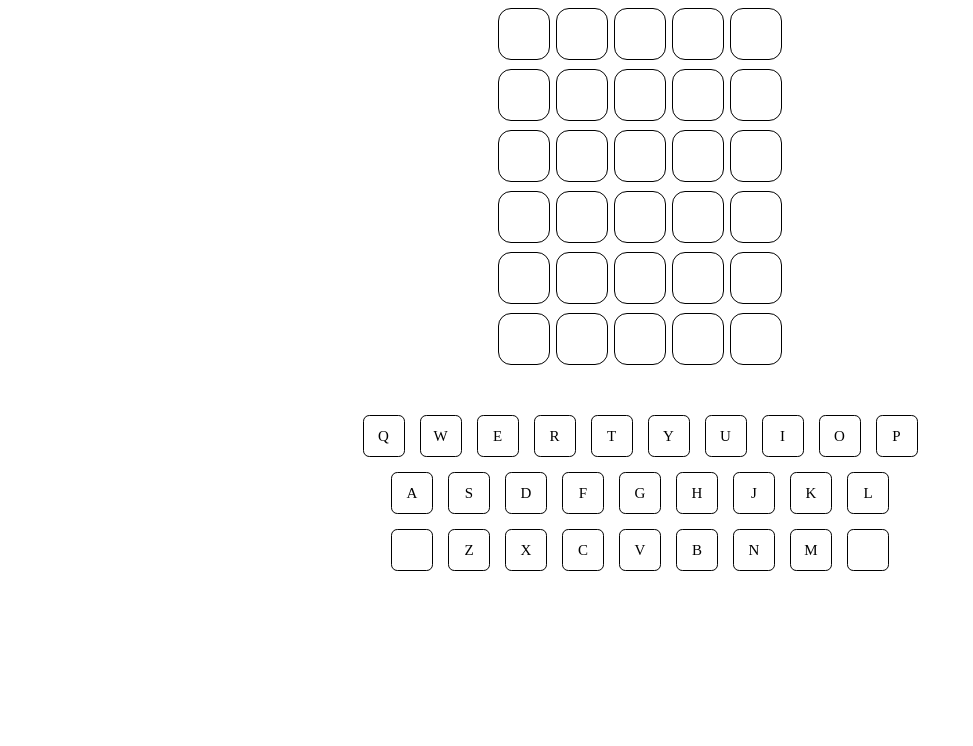
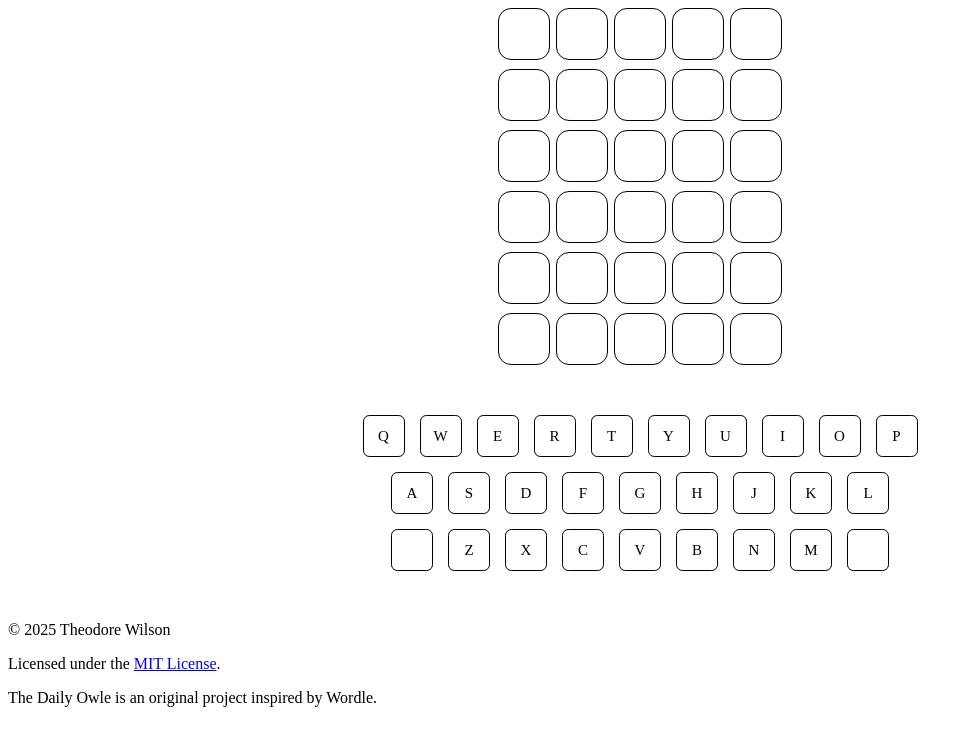
Before and after one commit to TheoPNG/4E-Wordle, a website: page index.html in a window 1280 px wide. Shown: the whole page, without its empty margins (0-973 px from the left). Drawn offline with Linux system fonts and the light colour scheme; a web font is replaced by a local one.

Commit message:
Copyright issues

```diff
--- a/index.html
+++ b/index.html
@@ -1,3 +1,11 @@
+<!-- The Daily Owle - A Wordle-Inspired Game
+Copyright (c) 2025 Theodore Wilson
+
+Licensed under the MIT License.
+See LICENSE file in the project root for more details.
+
+Wordle is a trademark of The New York Times Company.
+This project is an independent implementation and is not affiliated with or endorsed by The New York Times. -->
 <!DOCTYPE html>
 <html lang="en">
     <head>
@@ -92,5 +100,10 @@
             </div>
         </div>
     </body>
+    <footer>
+        <p>&copy; 2025 Theodore Wilson</p>
+        <p>Licensed under the <a href="https://github.com/theopng/4E-Wordle/blob/main/LICENSE" target="_blank">MIT License</a>.</p>
+        <p>The Daily Owle is an original project inspired by Wordle.</p>
+    </footer>
     <script  src="app.js"></script>
 </html>
```
Also changed, not shown: app.js (+10 -0 lines), styles.css (+10 -0 lines), README.md (added), 1 other file.
